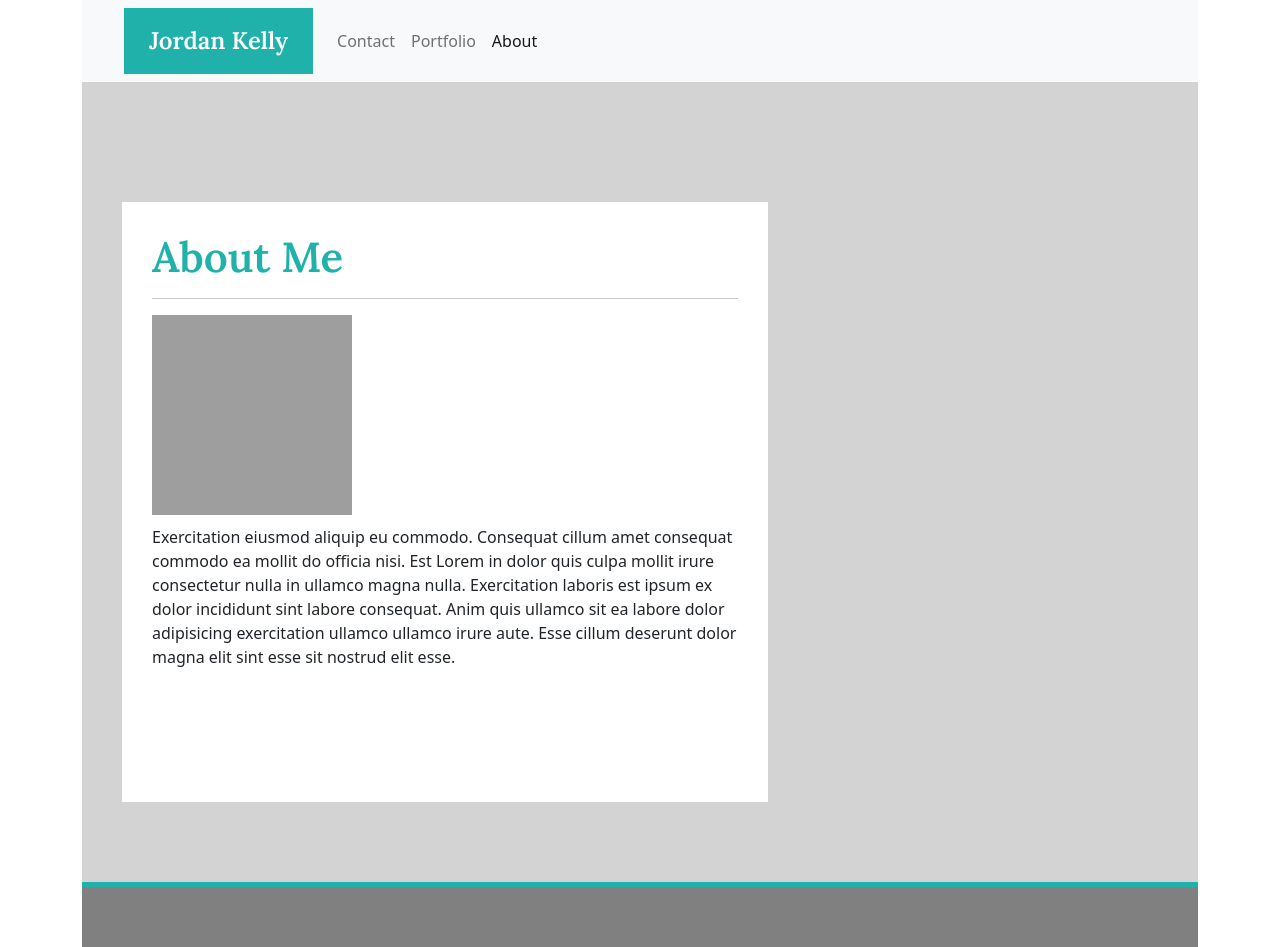
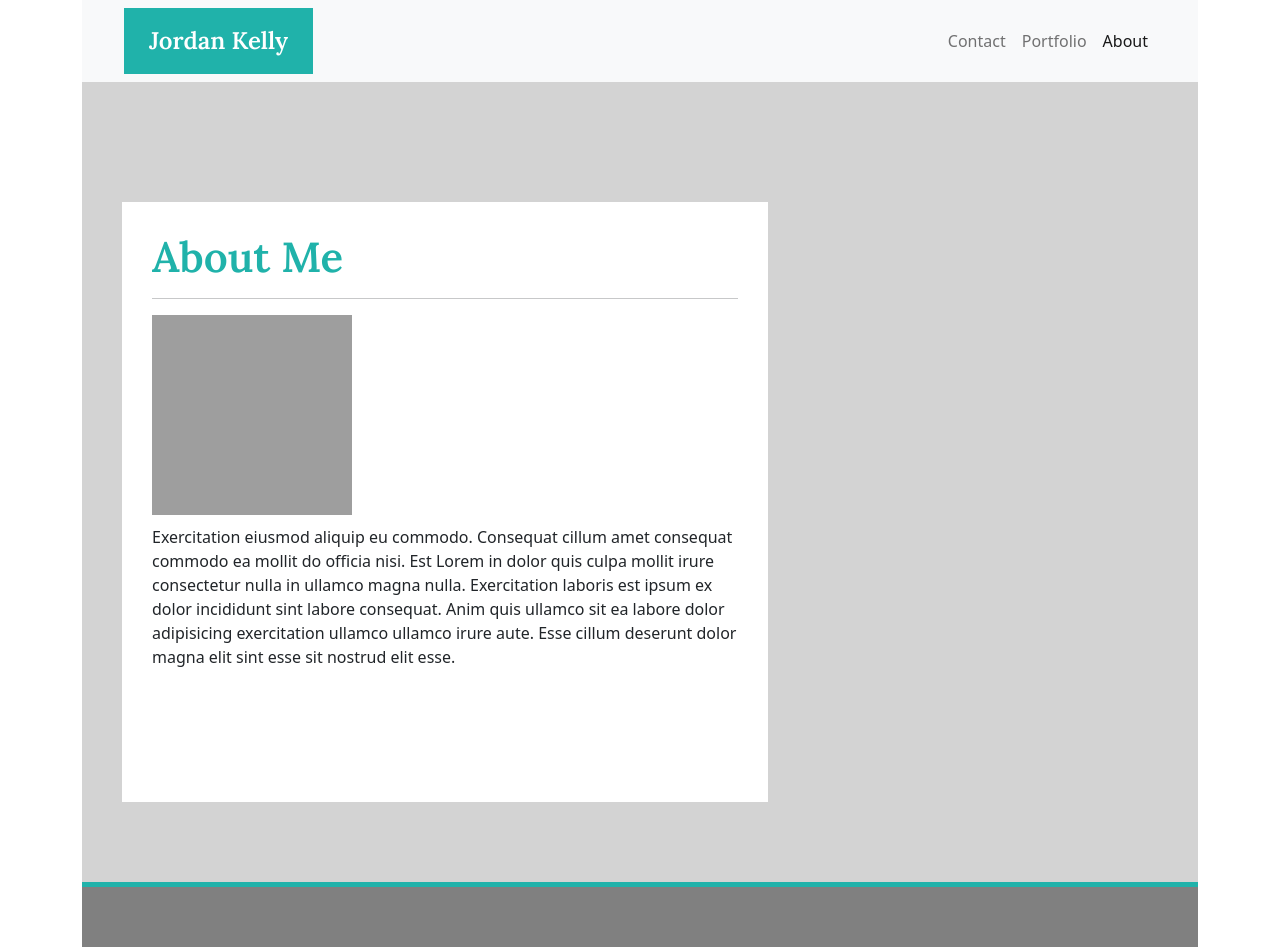
Before and after one commit to profjjk/bootstrap-portfolio, a plain HTML site: page index.html in a window 1280 px wide. Drawn offline with nearby package versions, Linux system fonts and the light colour scheme; grey boxes are pictures that could not be loaded.

Commit message:
Align navbar links to the right

```diff
--- a/css/about.css
+++ b/css/about.css
@@ -1,9 +1,10 @@
 /* The styling in this document is meant to alter the bootstrap styling */
 
 /***** HEADER SECTION *****/
-/* header nav {
-    float: right;
-} */
+
+header nav {
+    padding: 0 30px;
+}
 
 #name {
     font-family: 'Lora', serif;
@@ -11,7 +12,6 @@
     font-weight: 500;
     color: #fff;
     background: #20B2AA;
-    margin-left: 30px;
     padding: 15px 25px;
 }
 
--- a/index.html
+++ b/index.html
@@ -22,7 +22,7 @@
                 <span class="navbar-toggler-icon"></span>
                 </button>
                 <div class="collapse navbar-collapse" id="navbarNav">
-                <ul class="navbar-nav">
+                <ul class="navbar-nav  ms-auto">
                     <li class="nav-item">
                     <a class="nav-link" href="contact.html">Contact</a>
                     </li>
```
Also changed, not shown: contact.html (+5 -2 lines), portfolio.html (+1 -8 lines).
